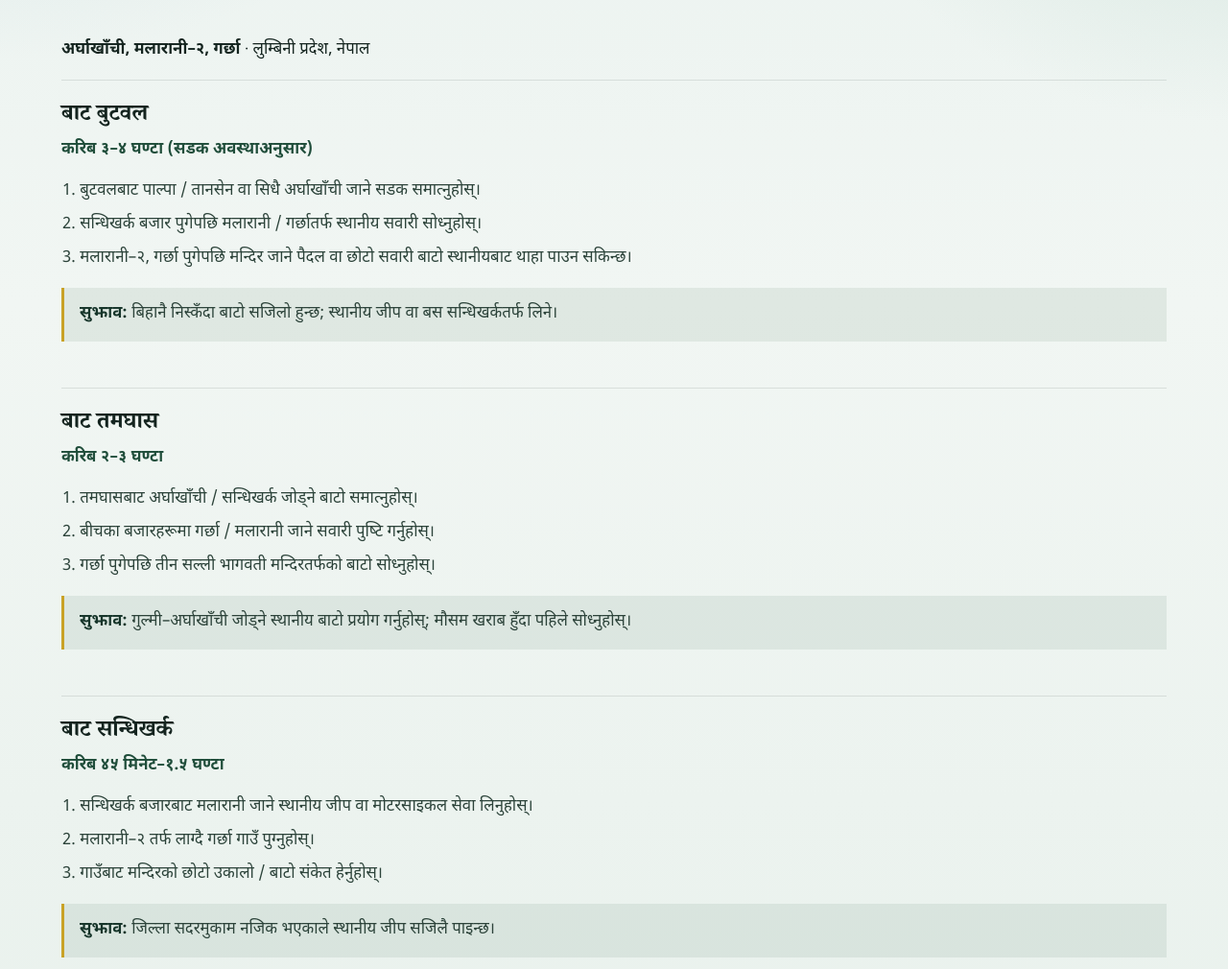
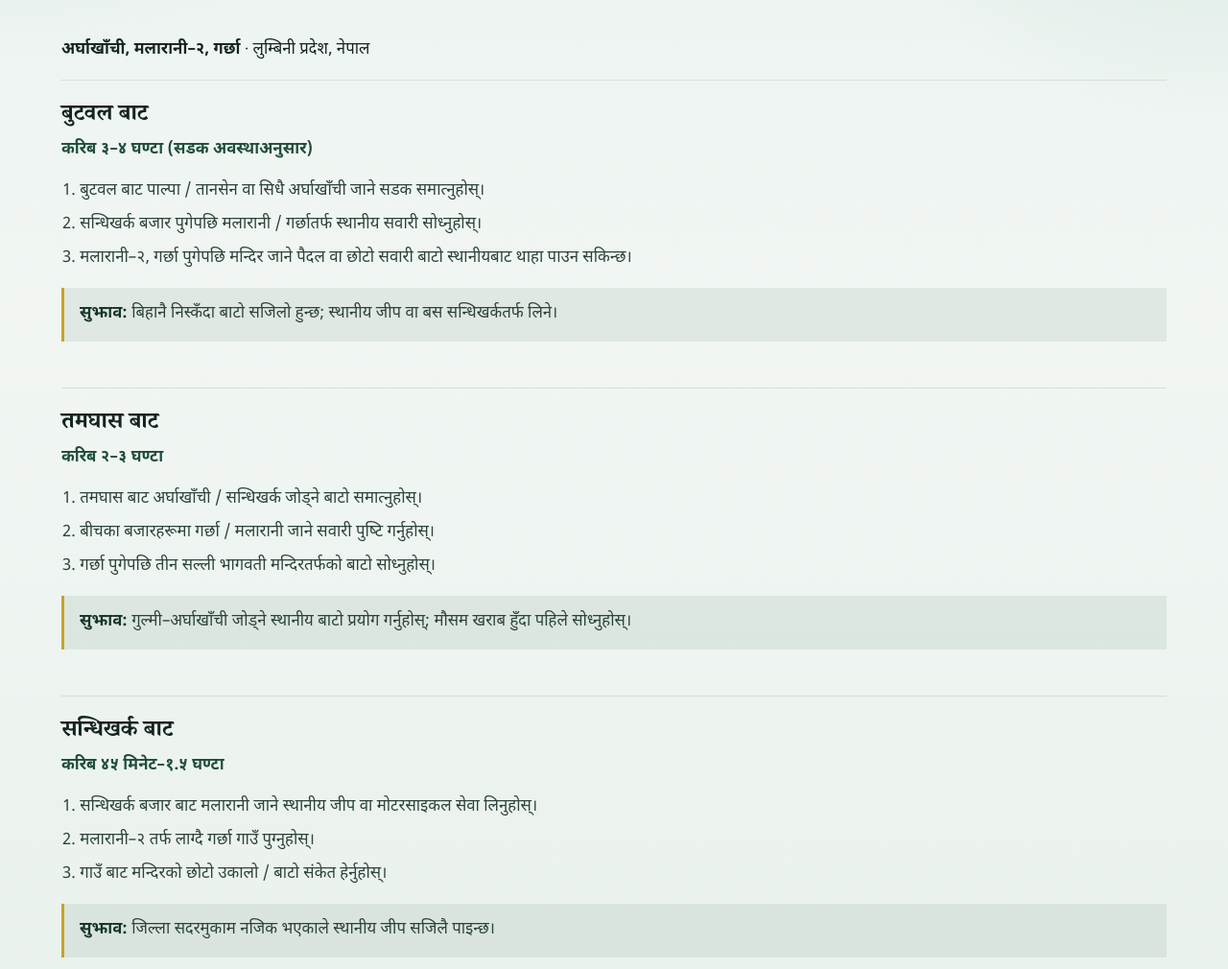
Before and after one commit to gkunwar/3salli, a Jekyll site: the page built from ne/visit.md, in a window 1280 px wide and 1400 px high. Shown: the part 316-1326 px from the top of the window at 96% size. Built offline with Jekyll 4.4.1, drawn with Linux system fonts in a browser that asks for light colours.

Commit message:
Fix Nepali phrasing to place बाट after the city name.
Co-authored-by: Cursor <cursoragent@cursor.com>

```diff
--- a/_data/directions.yml
+++ b/_data/directions.yml
@@ -6,7 +6,7 @@
   tip_ne: बिहानै निस्कँदा बाटो सजिलो हुन्छ; स्थानीय जीप वा बस सन्धिखर्कतर्फ लिने।
   tip_en: Morning departures are easier; take a local jeep or bus toward Sandhikharka.
   steps_ne:
-    - बुटवलबाट पाल्पा / तानसेन वा सिधै अर्घाखाँची जाने सडक समात्नुहोस्।
+    - बुटवल बाट पाल्पा / तानसेन वा सिधै अर्घाखाँची जाने सडक समात्नुहोस्।
     - सन्धिखर्क बजार पुगेपछि मलारानी / गर्छातर्फ स्थानीय सवारी सोध्नुहोस्।
     - मलारानी–२, गर्छा पुगेपछि मन्दिर जाने पैदल वा छोटो सवारी बाटो स्थानीयबाट थाहा पाउन सकिन्छ।
   steps_en:
@@ -21,7 +21,7 @@
   tip_ne: गुल्मी–अर्घाखाँची जोड्ने स्थानीय बाटो प्रयोग गर्नुहोस्; मौसम खराब हुँदा पहिले सोध्नुहोस्।
   tip_en: Use the Gulmi–Arghakhanchi local corridor; check conditions in bad weather.
   steps_ne:
-    - तमघासबाट अर्घाखाँची / सन्धिखर्क जोड्ने बाटो समात्नुहोस्।
+    - तमघास बाट अर्घाखाँची / सन्धिखर्क जोड्ने बाटो समात्नुहोस्।
     - बीचका बजारहरूमा गर्छा / मलारानी जाने सवारी पुष्टि गर्नुहोस्।
     - गर्छा पुगेपछि तीन सल्ली भागवती मन्दिरतर्फको बाटो सोध्नुहोस्।
   steps_en:
@@ -36,9 +36,9 @@
   tip_ne: जिल्ला सदरमुकाम नजिक भएकाले स्थानीय जीप सजिलै पाइन्छ।
   tip_en: As the district headquarters, local jeeps are usually easy to find.
   steps_ne:
-    - सन्धिखर्क बजारबाट मलारानी जाने स्थानीय जीप वा मोटरसाइकल सेवा लिनुहोस्।
+    - सन्धिखर्क बजार बाट मलारानी जाने स्थानीय जीप वा मोटरसाइकल सेवा लिनुहोस्।
     - मलारानी–२ तर्फ लाग्दै गर्छा गाउँ पुग्नुहोस्।
-    - गाउँबाट मन्दिरको छोटो उकालो / बाटो संकेत हेर्नुहोस्।
+    - गाउँ बाट मन्दिरको छोटो उकालो / बाटो संकेत हेर्नुहोस्।
   steps_en:
     - From Sandhikharka bazaar, take a local jeep or motorcycle service toward Malarani.
     - Continue to Garchha village in Malarani-2.
--- a/_data/strings.yml
+++ b/_data/strings.yml
@@ -28,7 +28,7 @@ ne:
   home_history_card: पुरानो, हालको र नयाँ मन्दिरको इतिहास
   home_donors_card: दाता र सहयोगको सूची
   home_videos_card: मन्दिरसम्बन्धी युट्युब भिडियो
-  home_visit_card: बुटवल, तमघास र सन्धिखर्कबाट बाटो
+  home_visit_card: बुटवल, तमघास र सन्धिखर्क बाटको बाटो
   home_visit_teaser_title: दर्शनका लागि आउनुहोस्
   home_visit_teaser: लुम्बिनी प्रदेशका मुख्य शहरहरूबाट गर्छासम्मको बाटो सरल छ।
   home_videos_title: मन्दिरका भिडियो
--- a/ne/visit.md
+++ b/ne/visit.md
@@ -14,7 +14,7 @@ permalink: /ne/visit/
 <div class="route-list">
 {% for route in site.data.directions %}
   <article class="route">
-    <h2>{{ t.visit_from }} {{ route.city_ne }}</h2>
+    <h2>{{ route.city_ne }} {{ t.visit_from }}</h2>
     <p class="route-duration">{{ route.duration_ne }}</p>
     <ol>
       {% for step in route.steps_ne %}
```
